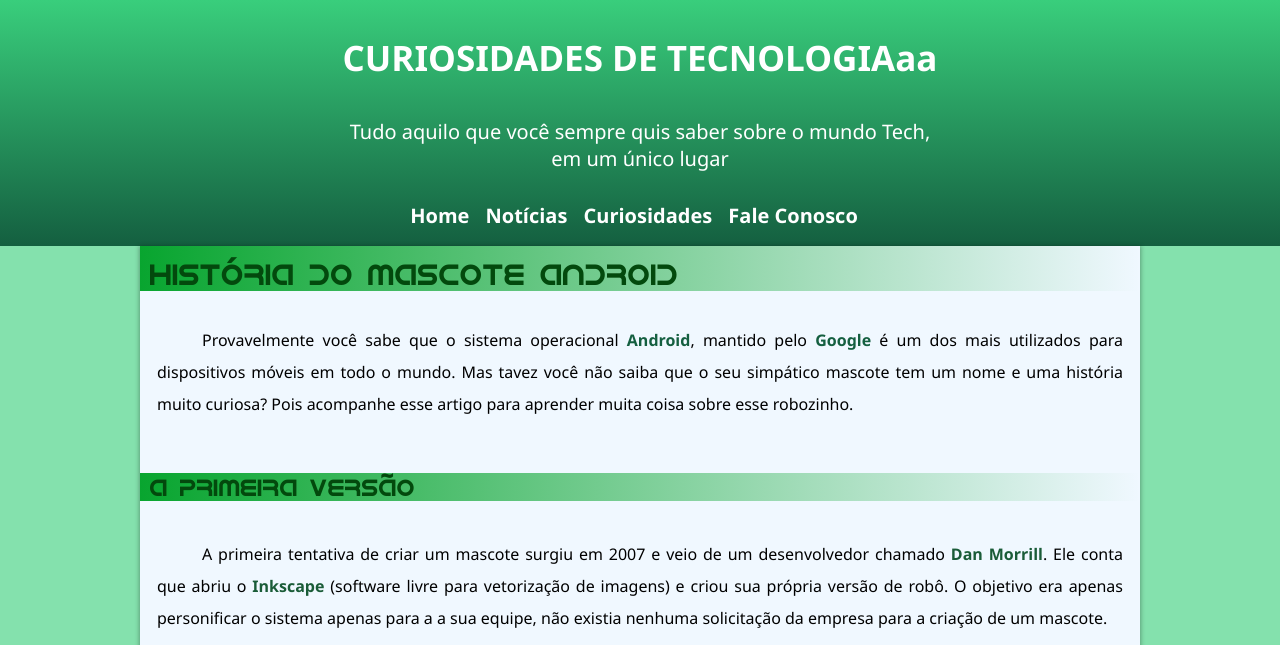
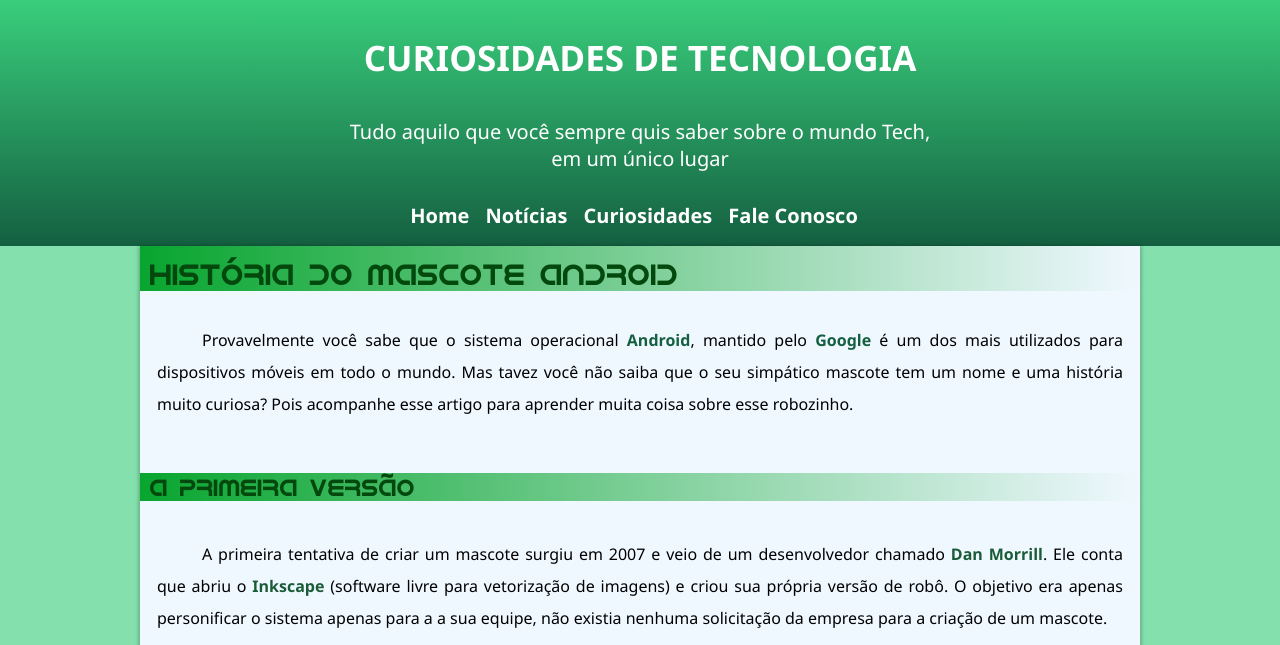
Before and after one commit to Eric-L-Araujo/site-do-android, a plain HTML site: page index.html in a window 1280 px wide. Shown: the top 645 px of the page. Drawn offline with Linux system fonts and the light colour scheme.

Commit message:
Correção de código

```diff
--- a/index.html
+++ b/index.html
@@ -10,7 +10,7 @@
 
 <body>
   <header id="cabecalho">
-    <h1>CURIOSIDADES DE TECNOLOGIAaa</h1>
+    <h1>CURIOSIDADES DE TECNOLOGIA</h1>
     <p>Tudo aquilo que você sempre quis saber sobre o mundo Tech, <br> em um único lugar</p>
     <nav id="menu">
       <a href="#" class="link-menu">Home</a>
```
